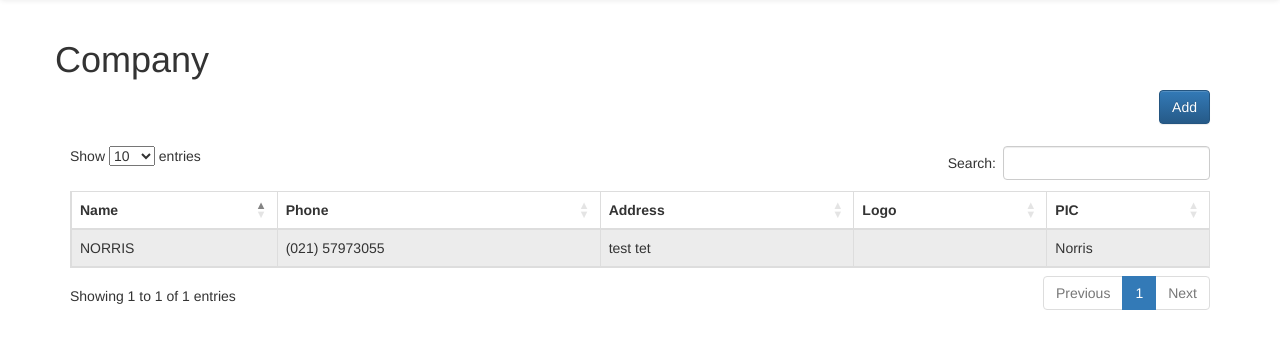
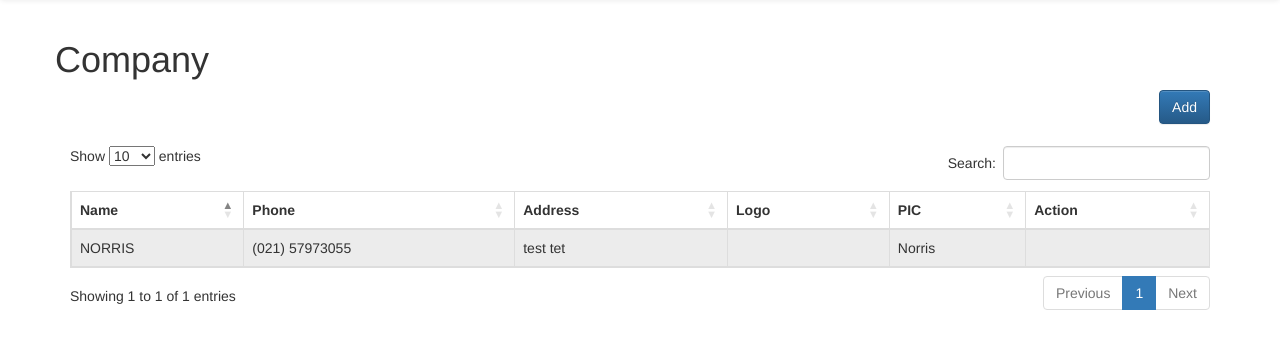
Before and after one commit to damNor/sambros-test-norris, a CodeIgniter app: page /codeIgniter-3_1_10/ in a window 1280 px wide. Shown: the part 52-401 px from the top of the page. Run offline with CodeIgniter, Linux system fonts and the light colour scheme; data comes from the database, SQL or seed files in the repository; some libraries are stand-ins or nearby versions.

Commit message:
half progress

```diff
--- a/application/views/company/index.php
+++ b/application/views/company/index.php
@@ -16,6 +16,7 @@ $this->load->view('header');
 	                <th>Address</th>
 	                <th>Logo</th>
 	                <th>PIC</th>
+	                <th>Action</th>
 	            </tr>
 	        </thead>
 	        <tbody>
@@ -31,6 +32,7 @@ $this->load->view('header');
 	        				<td><?php echo $company['address'] ?></td>
 	        				<td><?php echo $company['logo'] ?></td>
 	        				<td><?php echo $company['pic_name'] ?></td>
+	        				<td></td>
 	        			</tr>
 	        			<?php
 	        		}
--- a/application/views/pic/index.php
+++ b/application/views/pic/index.php
@@ -16,6 +16,7 @@ $this->load->view('header');
 	                <th>Email</th>
 	                <th>Phone</th>
 	                <th>Address</th>
+	                <th>Action</th>
 	            </tr>
 	        </thead>
 	        <tbody>
@@ -30,6 +31,7 @@ $this->load->view('header');
 	        				<td><?php echo $pic['email'] ?></td>
 	        				<td><?php echo $pic['phone'] ?></td>
 	        				<td><?php echo $pic['address'] ?></td>
+	        				<td></td>
 	        			</tr>
 	        			<?php
 	        		}
```
Lines whose indentation alone changed are shown as unchanged.
